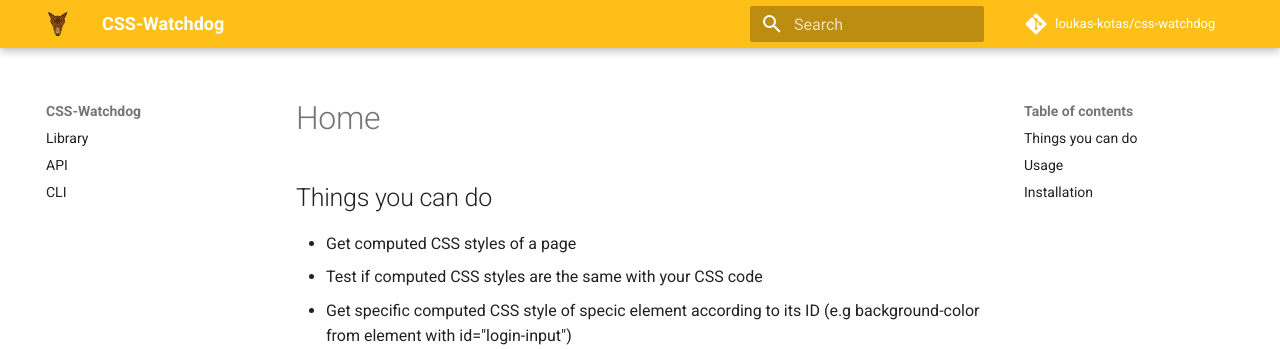
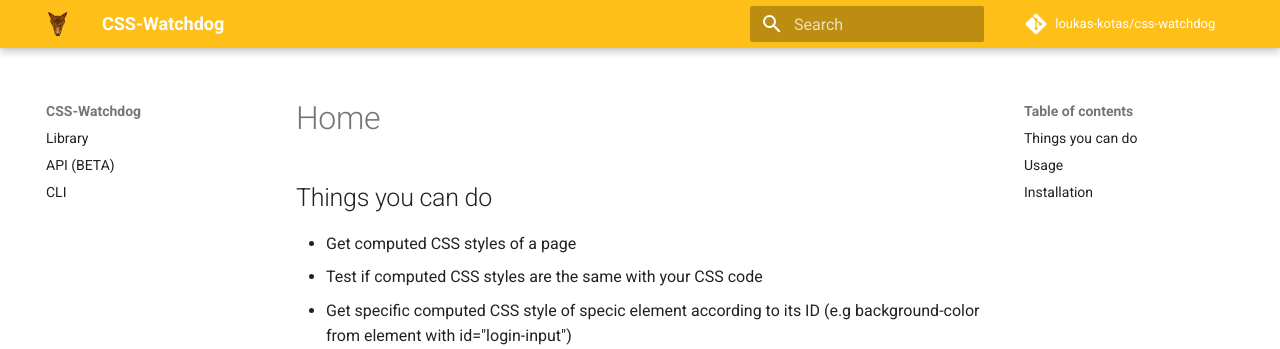
Before and after one commit to loukas-kotas/css-watchdog-docs, an MkDocs documentation site: the page built from docs/index.md, in a window 1280 px wide. Shown: the top 349 px of the page. Built offline with MkDocs 1.6.1 and Material for MkDocs 9.7.7, drawn with Linux system fonts in a browser that asks for light colours; comment, search, counter and statistics services are not loaded.

Commit message:
API should be (BETA)

```diff
--- a/mkdocs.yml
+++ b/mkdocs.yml
@@ -6,7 +6,7 @@
 repo_url: 'https://github.com/loukas-kotas/css-watchdog'
 nav:
   - Library: lib.md
-  - API: api.md
+  - API (BETA): api.md
   - CLI: cli.md
 extra_css:
   - css/style.css
```
